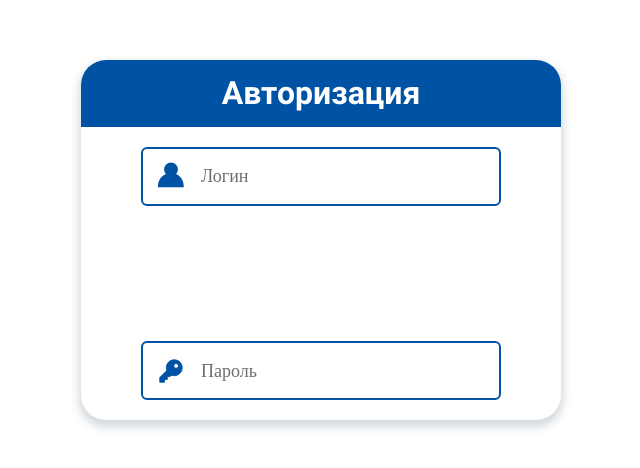
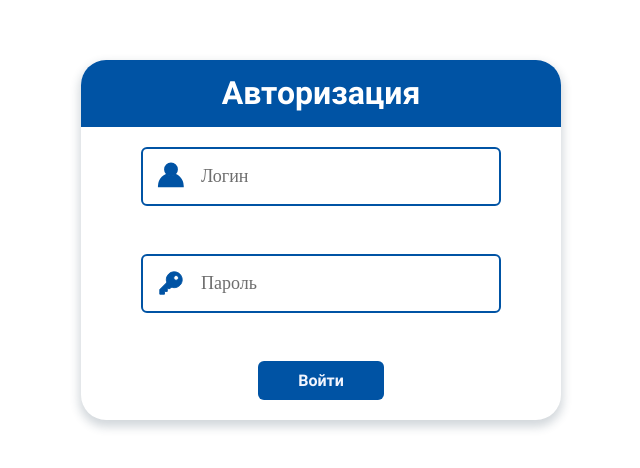
Before and after one commit to McLarenProgrammer/rgz, a React (Vite) app: page / in a window 1280 px wide. Shown: the part 160-628 px from the top of the page, without its empty margins (319-959 px from the left). Built offline with nearby package versions, Linux system fonts and the light colour scheme.

Commit message:
Работа над окном авторизации

```diff
--- a/package.json
+++ b/package.json
@@ -10,9 +10,9 @@
     "preview": "vite preview"
   },
   "dependencies": {
-    "react": "^18.3.1",
-    "react-dom": "^18.3.1",
-    "react-router-dom": "^7.1.1"
+    "react": "^19.0.0",
+    "react-dom": "^19.0.0",
+    "react-router-dom": "^7.1.3"
   },
   "devDependencies": {
     "@eslint/js": "^9.15.0",
--- a/src/components/Authorization.jsx
+++ b/src/components/Authorization.jsx
@@ -1,17 +1,23 @@
 import classes from './styles/Authorization.module.css';
 import Form from './UI/Form';
-import Input from './UI/Input'
+import Input from './UI/Input';
+import Button from './UI/Button';
 
 function Authorization() {
+  async function authorization(formData) {
+    console.log(formData);
+  }
+
   return (
     <div className={classes.window}>
       <div className={classes.header}>
         <h1>Авторизация</h1>
       </div>
       <div className={classes.main}>
-        <Form>
+        <Form formAction={authorization}>
           <Input inputID='login' inputType='text' hasIcon>Логин</Input>
-          <Input inputID='passowrd' inputType='password' iconSrc='icons/password.svg' hasIcon>Пароль</Input>
+          <Input inputID='password' inputType='password' iconSrc='icons/password.svg' hasIcon>Пароль</Input>
+          <Button>Войти</Button>
         </Form>
       </div>
     </div>
--- a/src/components/UI/Button.jsx
+++ b/src/components/UI/Button.jsx
@@ -34,7 +34,7 @@ function Button({ children, clickAction }) {
     <button
       onClick={(e) => {
         animatedClick(e);
-        clickAction();
+        clickAction ? clickAction() : '';
       }}
     >
       {children}
--- a/src/components/UI/Form.jsx
+++ b/src/components/UI/Form.jsx
@@ -1,8 +1,8 @@
 import classes from './styles/Form.module.css';
 
-function Form({children}) {
+function Form({children, formAction}) {
   return (
-    <form className={classes.form}>
+    <form className={classes.form} action={formAction}>
       {children}
     </form>
   )
--- a/src/components/UI/Input.jsx
+++ b/src/components/UI/Input.jsx
@@ -12,7 +12,6 @@ function Input({
   const placeholder = useRef(null);
 
   function animatedPlaceholder(event) {
-    console.log(event);
     if (document.activeElement === input.current || event.target.value !== "") {
       placeholder.current.classList.add(classes["input-text-placeholder-up"]);
       return;
@@ -30,6 +29,16 @@ function Input({
         ) : (
           ""
         )}
+        <div
+          ref={placeholder}
+          className={[
+            classes["input-text-placeholder"],
+            hasIcon ? classes["placeholder-with-icon"] : "",
+          ].join(" ")}
+          onClick={() => input.current.focus()}
+        >
+          {children}
+        </div>
         <input
           ref={input}
           className={[
@@ -38,19 +47,10 @@ function Input({
           ].join(" ")}
           type={inputType}
           id={inputID}
+          name={inputID}
           onFocus={animatedPlaceholder}
           onBlur={animatedPlaceholder}
         />
-        <div
-          ref={placeholder}
-          className={[
-            classes["input-text-placeholder"],
-            hasIcon ? classes["placeholder-with-icon"] : "",
-          ].join(" ")}
-          onClick={(event) => input.current.focus()}
-        >
-          {children}
-        </div>
       </div>
     </>
   );
--- a/src/components/UI/styles/Input.module.css
+++ b/src/components/UI/styles/Input.module.css
@@ -6,7 +6,6 @@
 .input-text-container {
     position: relative;
     width: 100%;
-    cursor: text;
 }
 
 .input-text-container:focus {
@@ -39,11 +38,13 @@
     z-index: 1;
     transition: top .15s, font-size .15s;
     user-select: none;
+    cursor: text;
 }
 
 .input-text-placeholder-up {
     font-size: 12px;
     top: 20%;
+    cursor: default;
 }
 
 .input-text:focus {
```
Also changed, not shown: 1 other file (tests, documents, lock files or other folders).
